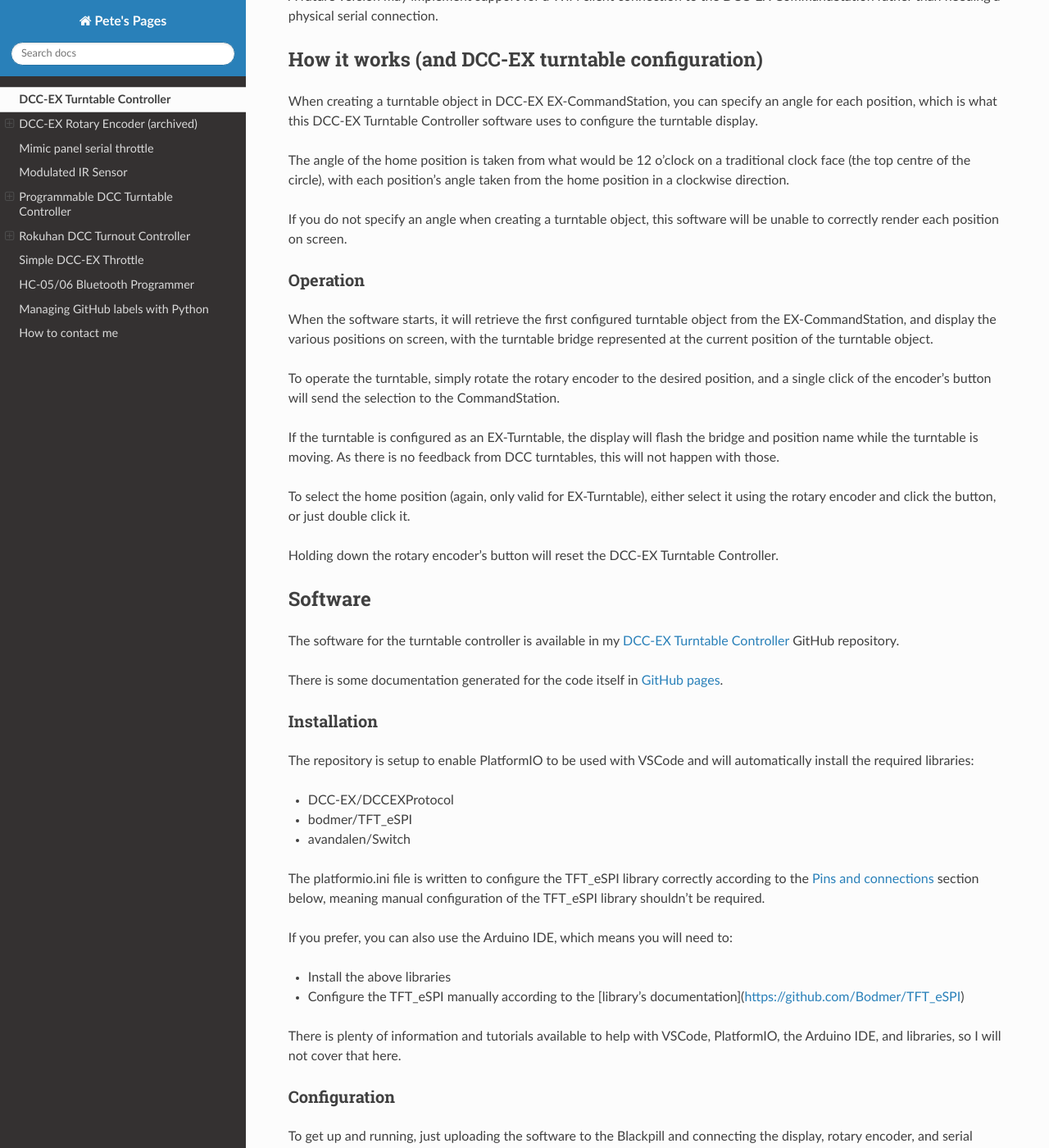
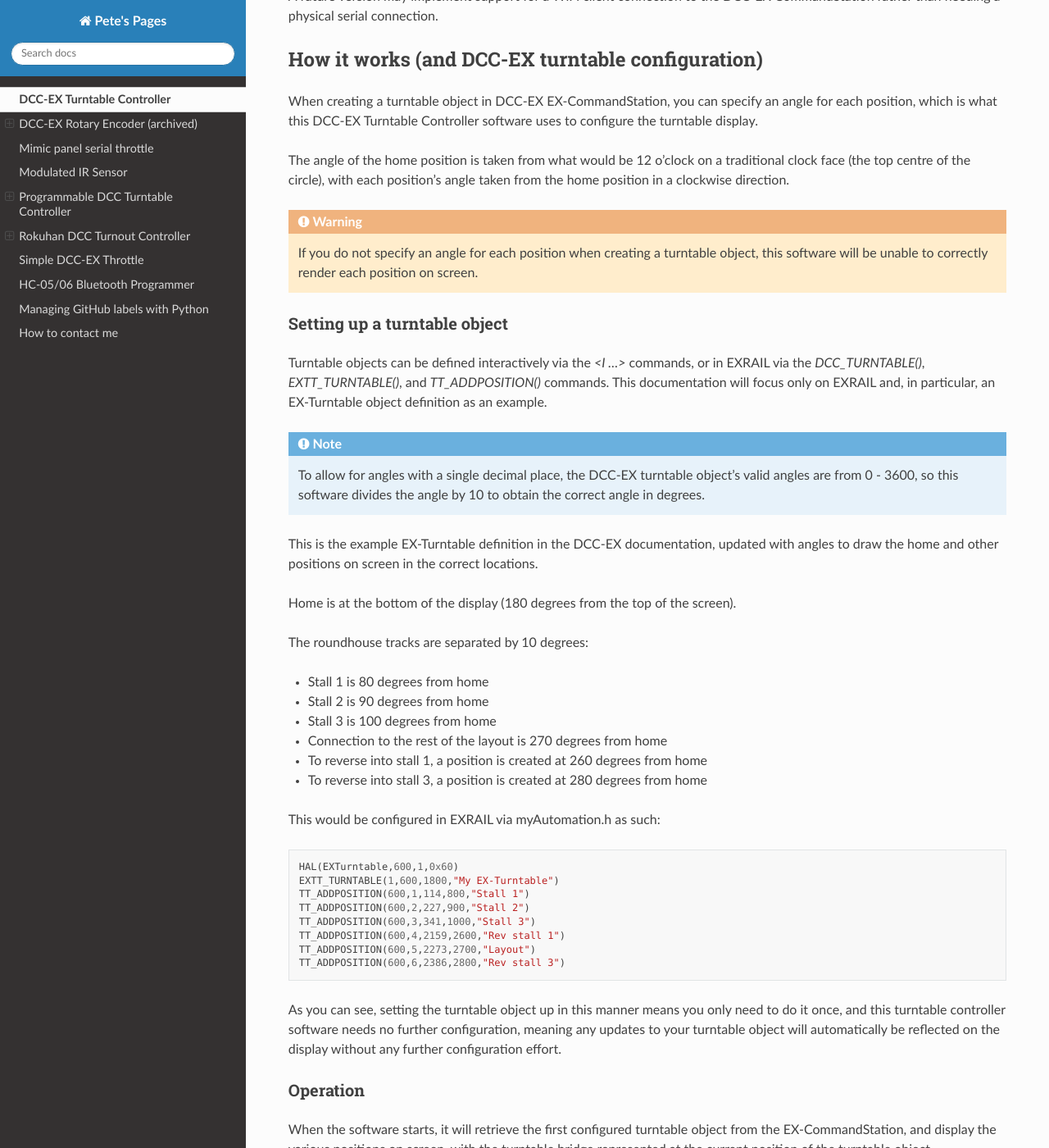
Before and after one commit to peteGSX/petegsx.github.io, a Sphinx documentation site: the page built from docs/dcc-ex-turntable-controller/index.rst, in a window 1280 px wide and 1400 px high, scrolled down 463 px. Shown: the whole window at 82% size. Built offline with Sphinx 7.4.7 and the Read the Docs theme 3.1.0, drawn with Linux system fonts in a browser that asks for light colours.

Commit message:
Add turntable config details

```diff
--- a/docs/dcc-ex-turntable-controller/index.rst
+++ b/docs/dcc-ex-turntable-controller/index.rst
@@ -19,7 +19,46 @@
 
 The angle of the home position is taken from what would be 12 o'clock on a traditional clock face (the top centre of the circle), with each position's angle taken from the home position in a clockwise direction.
 
-If you do not specify an angle when creating a turntable object, this software will be unable to correctly render each position on screen.
+.. warning::
+
+  If you do not specify an angle for each position when creating a turntable object, this software will be unable to correctly render each position on screen.
+
+Setting up a turntable object
+-----------------------------
+
+Turntable objects can be defined interactively via the `<I ...>` commands, or in EXRAIL via the `DCC_TURNTABLE()`, `EXTT_TURNTABLE()`, and `TT_ADDPOSITION()` commands. This documentation will focus only on EXRAIL and, in particular, an EX-Turntable object definition as an example.
+
+.. note::
+
+  To allow for angles with a single decimal place, the DCC-EX turntable object's valid angles are from 0 - 3600, so this software divides the angle by 10 to obtain the correct angle in degrees.
+
+This is the example EX-Turntable definition in the DCC-EX documentation, updated with angles to draw the home and other positions on screen in the correct locations.
+
+Home is at the bottom of the display (180 degrees from the top of the screen).
+
+The roundhouse tracks are separated by 10 degrees:
+
+- Stall 1 is 80 degrees from home
+- Stall 2 is 90 degrees from home
+- Stall 3 is 100 degrees from home
+- Connection to the rest of the layout is 270 degrees from home
+- To reverse into stall 1, a position is created at 260 degrees from home
+- To reverse into stall 3, a position is created at 280 degrees from home
+
+This would be configured in EXRAIL via myAutomation.h as such:
+
+.. code-block:: c++
+
+  HAL(EXTurntable,600,1,0x60)
+  EXTT_TURNTABLE(1,600,1800,"My EX-Turntable")
+  TT_ADDPOSITION(600,1,114,800,"Stall 1")
+  TT_ADDPOSITION(600,2,227,900,"Stall 2")
+  TT_ADDPOSITION(600,3,341,1000,"Stall 3")
+  TT_ADDPOSITION(600,4,2159,2600,"Rev stall 1")
+  TT_ADDPOSITION(600,5,2273,2700,"Layout")
+  TT_ADDPOSITION(600,6,2386,2800,"Rev stall 3")
+
+As you can see, setting the turntable object up in this manner means you only need to do it once, and this turntable controller software needs no further configuration, meaning any updates to your turntable object will automatically be reflected on the display without any further configuration effort.
 
 Operation
 ---------
```
